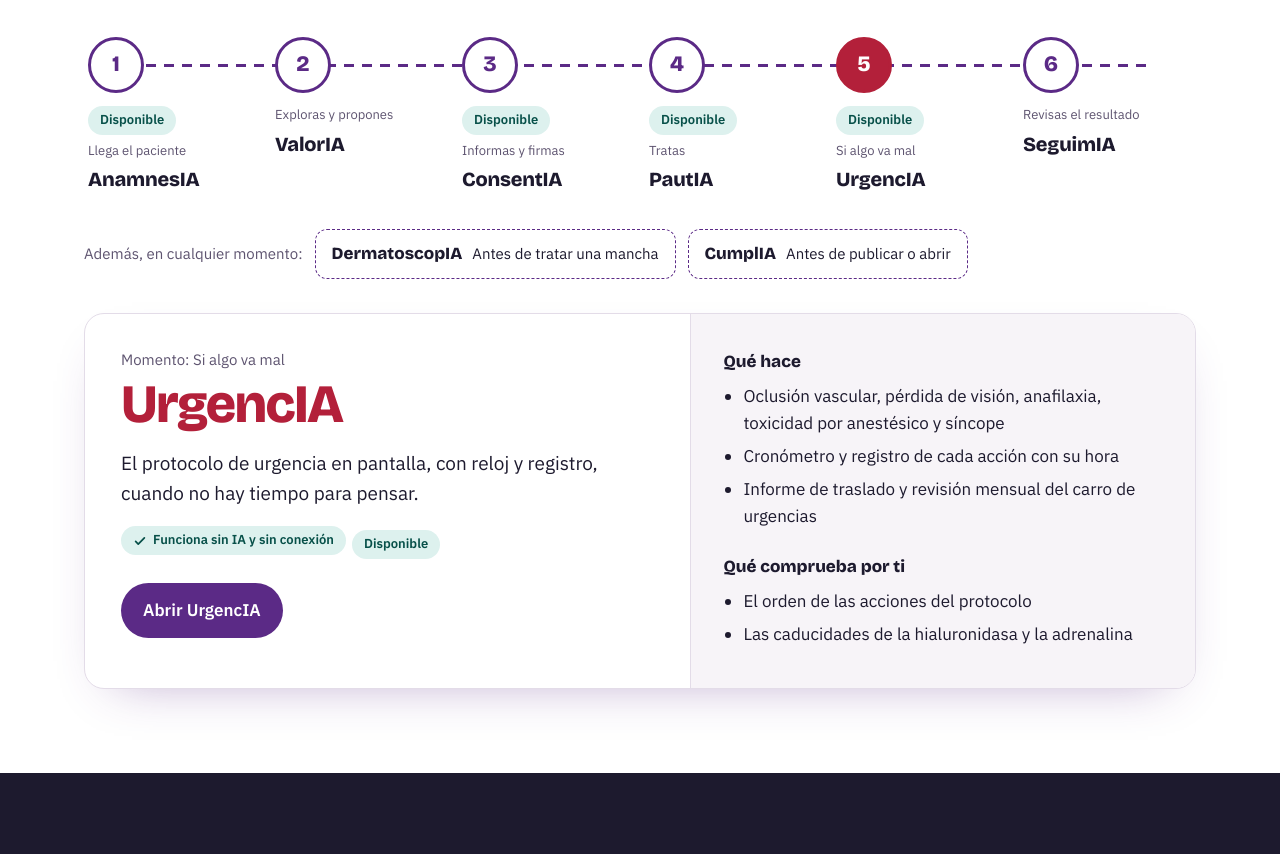
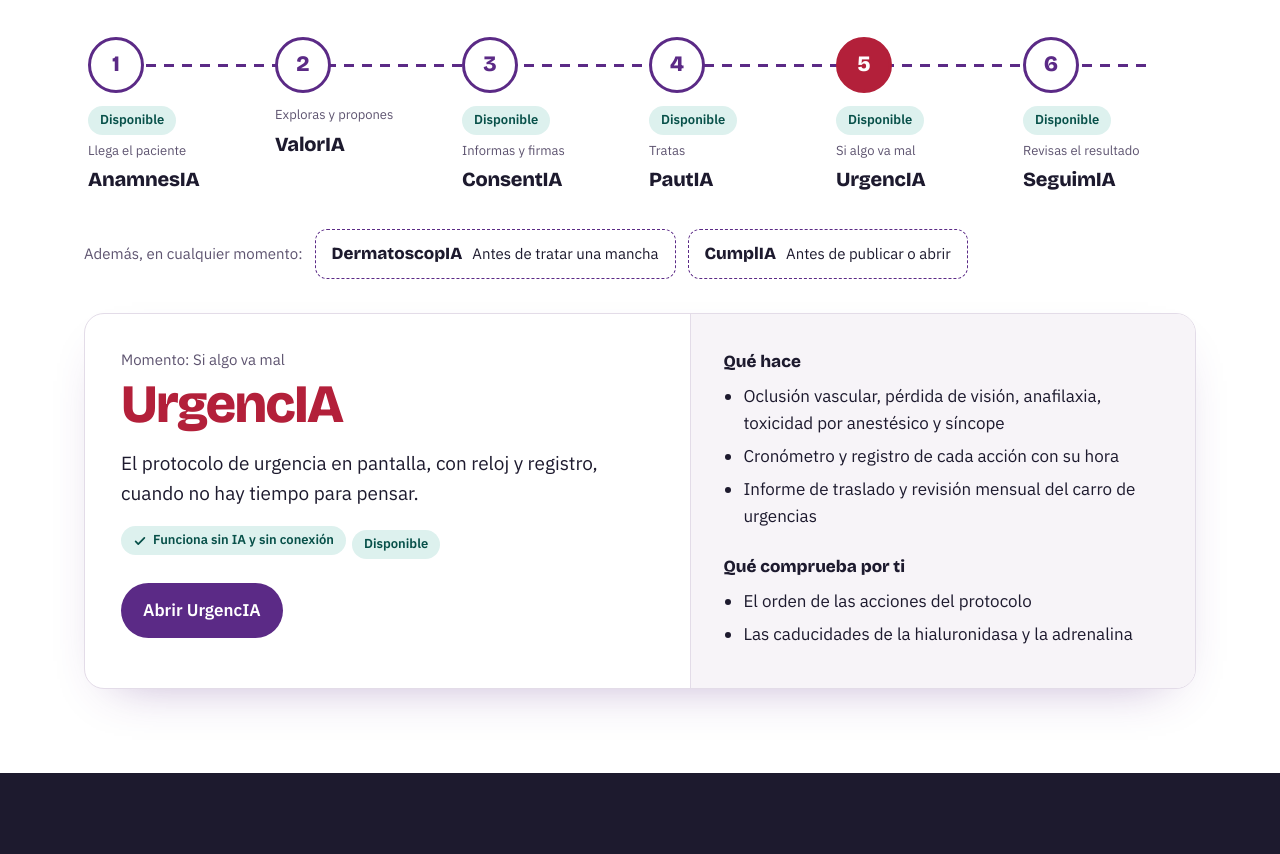
Before and after one commit to fborrasumh/kitesteticia, a plain HTML site: page index.html in a window 1280 px wide. Shown: the part 979-1833 px from the top of the page. Drawn offline with nearby package versions, Linux system fonts and the light colour scheme.

Commit message:
SeguimIA disponible

```diff
--- a/index.html
+++ b/index.html
@@ -232,7 +232,7 @@ const IC = {
 };
 /* apps del recorrido: [id, ¿urgencia?] — el texto está en T */
 const PASOS = ['anamnesia','valoria','consentia','pautia','urgencia','seguimia'];
-const DISP = {urgencia: 'https://fborrasumh.github.io/urgencia/', anamnesia: 'https://fborrasumh.github.io/anamnesia/', consentia: 'https://fborrasumh.github.io/consentia/', pautia: 'https://fborrasumh.github.io/pautia/'};
+const DISP = {urgencia: 'https://fborrasumh.github.io/urgencia/', anamnesia: 'https://fborrasumh.github.io/anamnesia/', consentia: 'https://fborrasumh.github.io/consentia/', pautia: 'https://fborrasumh.github.io/pautia/', seguimia: 'https://fborrasumh.github.io/seguimia/'};
 const TRANSV = ['dermatoscopia','cumplia'];
 const COMPL = [['esteticia',1],['evidentia'],['doctoralia'],['prismia'],['mentoria'],['manuscriptor'],['posteria'],['esquemia']];
 const T = {
```
